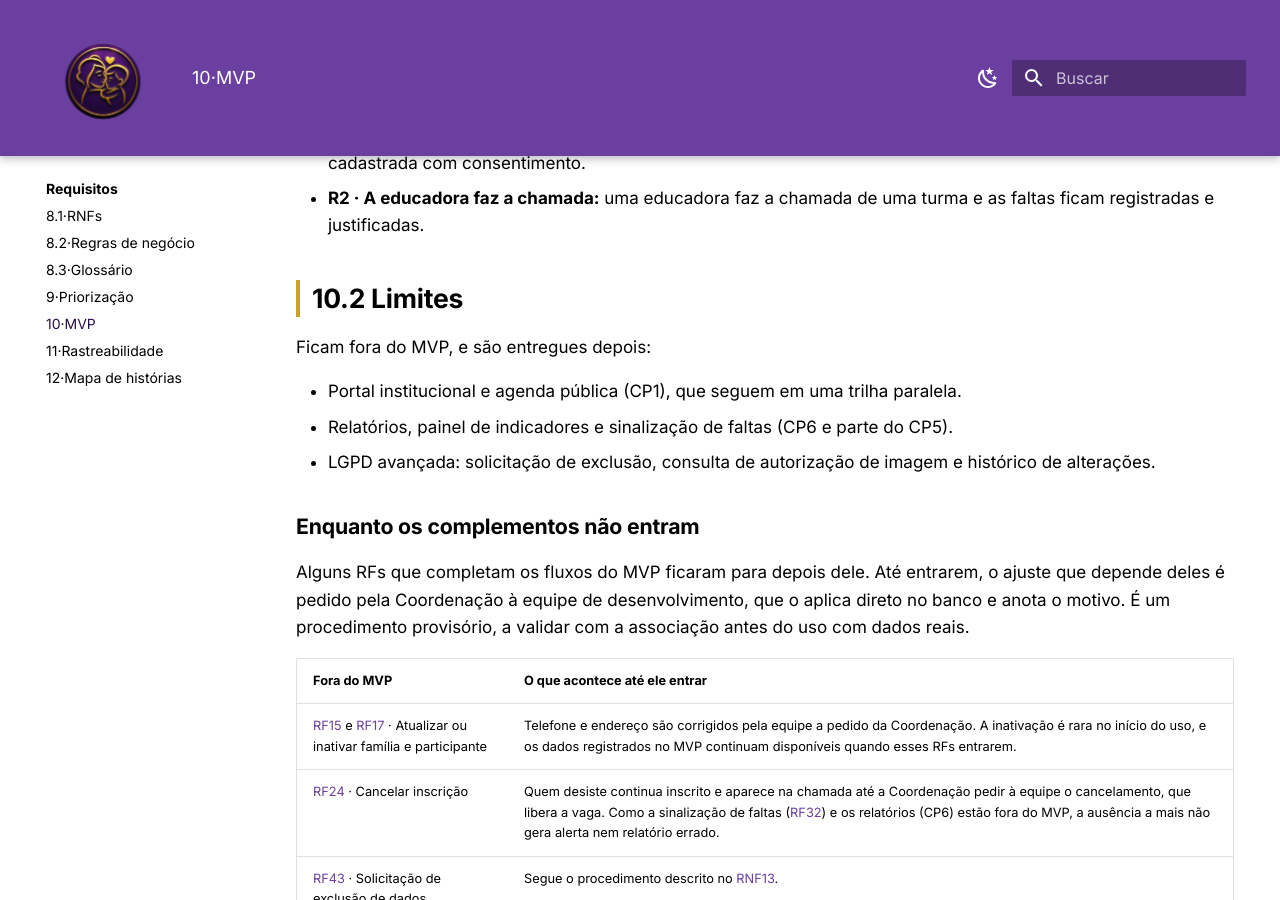
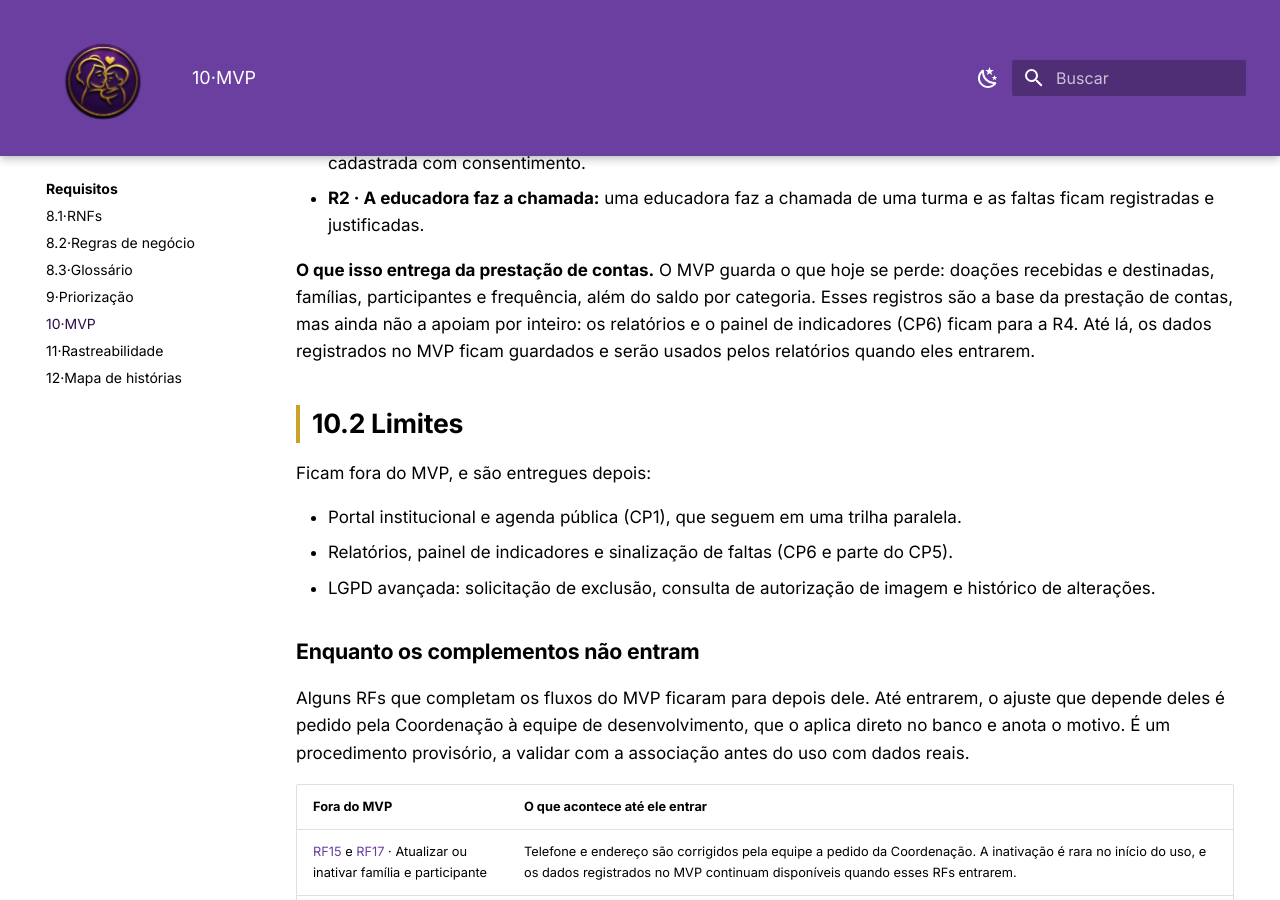
Before and after one commit to mdsreq-fga-unb/REQ-2026.2-T01-MaesGuerreiras, an MkDocs documentation site: the page built from docs/10-mvp/index.md, in a window 1280 px wide and 900 px high, scrolled down 581 px. Built offline with MkDocs 1.6.1 and Material for MkDocs 9.7.7, drawn with Linux system fonts in a browser that asks for light colours.

```diff
--- a/docs/10-mvp/index.md
+++ b/docs/10-mvp/index.md
@@ -22,6 +22,12 @@ perdem informação hoje:
   a uma família cadastrada com consentimento.
 - **R2 · A educadora faz a chamada:** uma educadora faz a chamada de uma turma e as faltas ficam
   registradas e justificadas.
+
+**O que isso entrega da prestação de contas.** O MVP guarda o que hoje se perde: doações recebidas
+e destinadas, famílias, participantes e frequência, além do saldo por categoria. Esses registros são
+a base da prestação de contas, mas ainda não a apoiam por inteiro: os relatórios e o painel de
+indicadores (CP6) ficam para a R4. Até lá, os dados registrados no MVP ficam guardados e serão
+usados pelos relatórios quando eles entrarem.
 
 ## 10.2 Limites
 
```
Also changed, not shown: docs/01-visao-produto/index.md (+17 -10 lines), docs/14-historico/index.md (+1 -0 lines).
